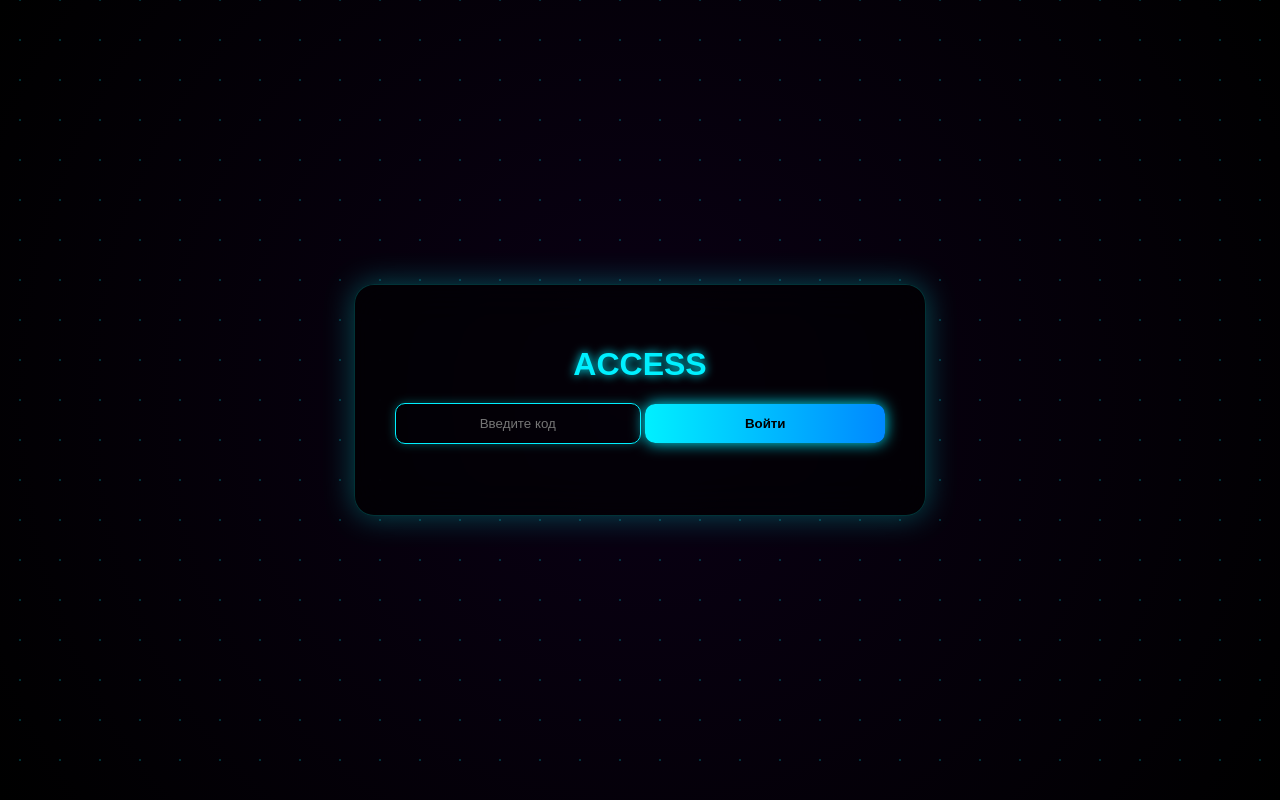
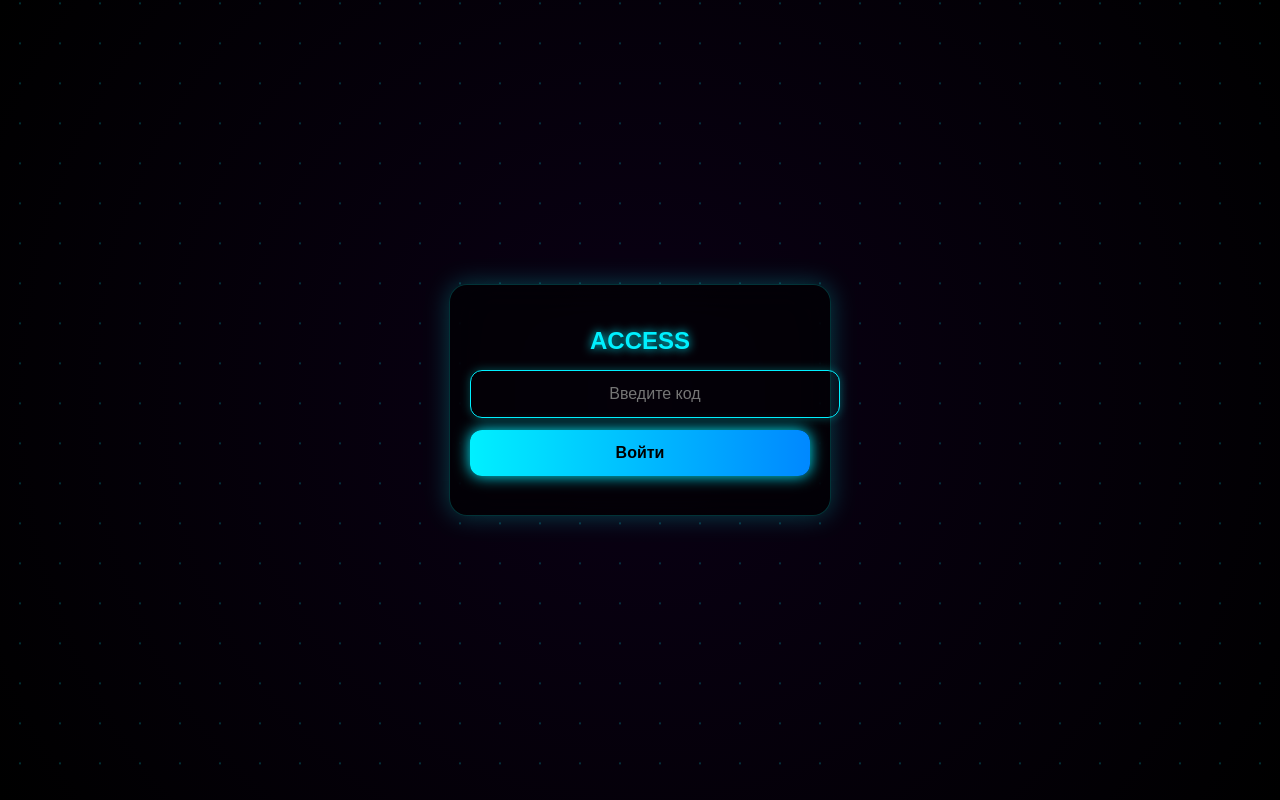
Before and after one commit to TheDuoGamees/TheDuoGamees.github.io, a plain HTML site: page secure.html in a window 1280 px wide. Drawn offline with Linux system fonts and the light colour scheme.

Commit message:
Update secure.html

```diff
--- a/secure.html
+++ b/secure.html
@@ -2,6 +2,9 @@
 <html lang="ru">
 <head>
 <meta charset="UTF-8">
+
+<meta name="viewport" content="width=device-width, initial-scale=1, maximum-scale=1, user-scalable=no">
+
 <title>Secure Access</title>
 
 <style>
@@ -10,6 +13,7 @@ body {
     font-family: Arial, sans-serif;
     background: #05010a;
     color: white;
+    -webkit-tap-highlight-color: transparent;
 }
 
 #loginScreen {
@@ -21,6 +25,7 @@ body {
     align-items: center;
     z-index: 9999;
     overflow: hidden;
+    padding: 20px;
 }
 
 .particles {
@@ -29,7 +34,7 @@ body {
     height: 100%;
     background-image: radial-gradient(#00f0ff 1px, transparent 1px);
     background-size: 40px 40px;
-    animation: moveParticles 10s linear infinite;
+    animation: moveParticles 12s linear infinite;
     opacity: 0.2;
 }
 
@@ -40,50 +45,54 @@ body {
 
 .login-box {
     position: relative;
-    padding: 40px;
-    border-radius: 20px;
-    backdrop-filter: blur(20px);
+    width: 100%;
+    max-width: 340px;
+    padding: 25px 20px;
+    border-radius: 18px;
+    backdrop-filter: blur(18px);
     background: rgba(0,0,0,0.6);
     border: 1px solid rgba(0,255,255,0.2);
-    box-shadow: 0 0 30px rgba(0,255,255,0.3);
+    box-shadow: 0 0 25px rgba(0,255,255,0.25);
     text-align: center;
 }
 
 .login-box h1 {
-    margin-bottom: 20px;
+    margin-bottom: 15px;
+    font-size: 24px;
     color: #00f0ff;
     text-shadow: 0 0 10px #00f0ff;
 }
 
 #passInput {
-    width: 220px;
-    padding: 12px;
-    margin-bottom: 15px;
-    border-radius: 10px;
+    width: 100%;
+    padding: 14px;
+    margin-bottom: 12px;
+    border-radius: 12px;
     border: 1px solid #00f0ff;
     background: transparent;
     color: white;
     outline: none;
     text-align: center;
+    font-size: 16px;
     box-shadow: 0 0 10px rgba(0,255,255,0.3);
 }
 
 #loginBtn {
-    width: 240px;
-    padding: 12px;
-    border-radius: 10px;
+    width: 100%;
+    padding: 14px;
+    border-radius: 12px;
     border: none;
     background: linear-gradient(90deg, #00f0ff, #0088ff);
     color: black;
     font-weight: bold;
+    font-size: 16px;
     cursor: pointer;
     transition: 0.2s;
     box-shadow: 0 0 15px #00f0ff;
 }
 
-#loginBtn:hover {
-    transform: scale(1.05);
-    box-shadow: 0 0 25px #00f0ff;
+#loginBtn:active {
+    transform: scale(0.97);
 }
 
 #loginBtn:disabled {
@@ -93,13 +102,14 @@ body {
 
 #error {
     margin-top: 10px;
+    font-size: 14px;
     color: #ff4d6d;
     text-shadow: 0 0 10px #ff4d6d;
 }
 
 .container {
     display: none;
-    padding: 40px;
+    padding: 20px;
 }
 </style>
 
```
